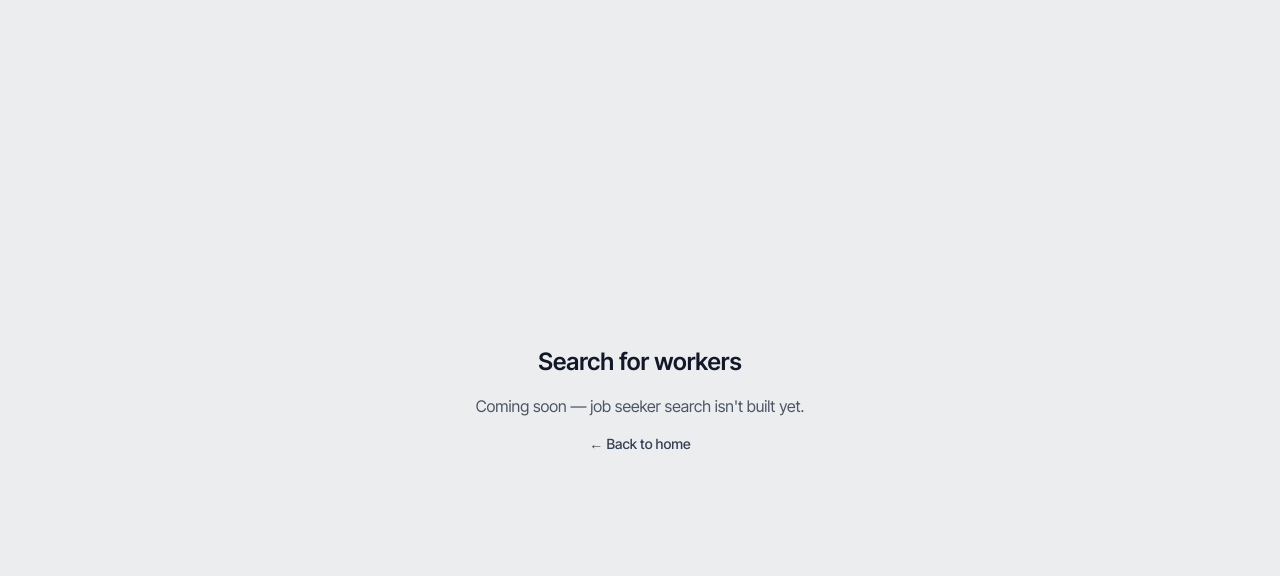
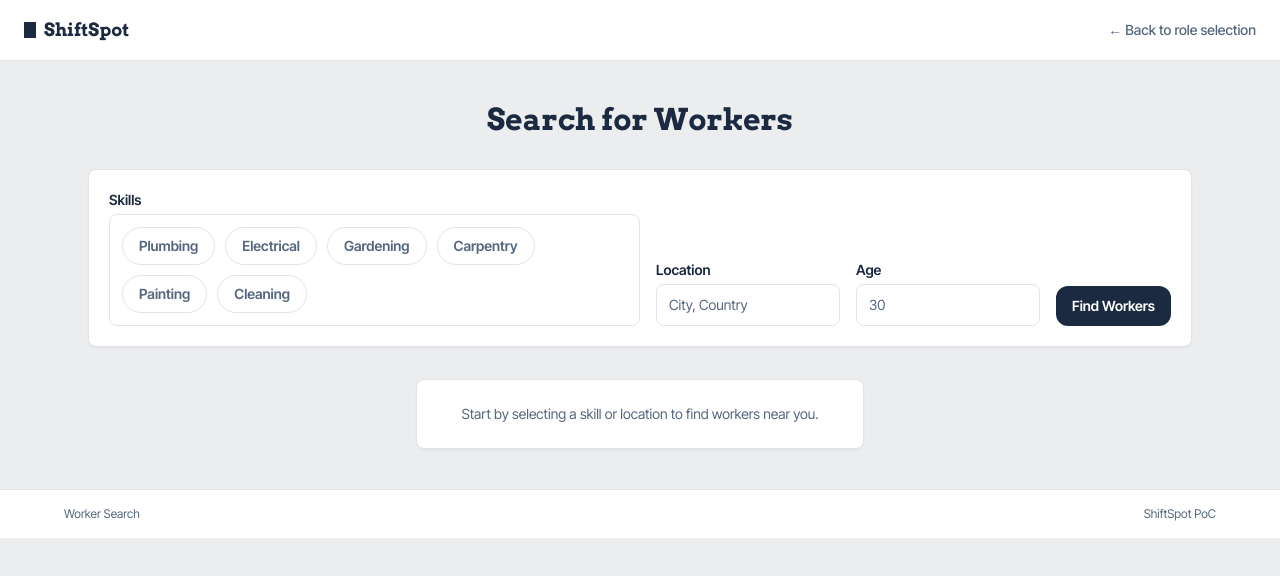
Before and after one commit to sparc24/shiftspot-fe, a React (Vite) app: page /seeker/search in a window 1280 px wide. Shown: the top 576 px of the page. Built offline with nearby package versions, Linux system fonts and the light colour scheme.

Commit message:
feat(SLPTWM-115): wire JobSeekerSearchPage to worker search filter bar and results

```diff
--- a/src/features/job-seeker/JobSeekerSearchPage.tsx
+++ b/src/features/job-seeker/JobSeekerSearchPage.tsx
@@ -1,15 +1,69 @@
+import { useCallback, useState } from 'react'
 import { Link } from 'react-router-dom'
 
+import { ErrorBoundary } from '@/shared/components'
+import type { WorkerSearchFilters } from '@/shared/types'
+
+import { WorkerSearchFilterBar, WorkerSearchResults } from './components'
+import { useWorkerSearch } from './hooks'
+
 export function JobSeekerSearchPage() {
+  const [appliedFilters, setAppliedFilters] = useState<WorkerSearchFilters | null>(null)
+
+  const { data, isLoading, isError, error, refetch } = useWorkerSearch(appliedFilters)
+
+  const handleSearch = useCallback((filters: WorkerSearchFilters) => {
+    setAppliedFilters(filters)
+  }, [])
+
+  const handleRetry = useCallback(() => {
+    refetch()
+  }, [refetch])
+
   return (
-    <main className="mx-auto flex min-h-screen max-w-lg flex-col items-center justify-center gap-4 p-6 text-center">
-      <h1 className="text-2xl font-semibold text-gray-900">Search for workers</h1>
-      <p className="text-base text-gray-600">
-        Coming soon — job seeker search isn&apos;t built yet.
-      </p>
-      <Link to="/" className="text-sm font-medium text-slate-700 hover:text-slate-900 hover:underline">
-        ← Back to home
-      </Link>
-    </main>
+    <div className="min-h-screen bg-brand-bg">
+      <header className="flex items-center justify-between border-b border-brand-border bg-white px-6 py-4">
+        <span className="flex items-center gap-2 font-serif text-lg font-bold text-brand-navy">
+          <span aria-hidden="true" className="inline-block h-4 w-3 bg-brand-navy" />
+          ShiftSpot
+        </span>
+        <Link
+          to="/"
+          className="text-sm font-medium text-brand-muted hover:text-brand-navy hover:underline"
+        >
+          ← Back to role selection
+        </Link>
+      </header>
+
+      <ErrorBoundary>
+        <main className="mx-auto max-w-6xl px-4 py-10 sm:px-6">
+          <h1 className="text-center font-serif text-3xl font-bold text-brand-navy">
+            Search for Workers
+          </h1>
+
+          <div className="mx-auto mt-8">
+            <WorkerSearchFilterBar onSearch={handleSearch} isSearching={isLoading} />
+          </div>
+
+          <div className="mt-8">
+            <WorkerSearchResults
+              hasSearched={appliedFilters !== null}
+              isLoading={isLoading}
+              isError={isError}
+              errorMessage={error?.message}
+              workers={data ?? []}
+              onRetry={handleRetry}
+            />
+          </div>
+        </main>
+      </ErrorBoundary>
+
+      <footer className="border-t border-brand-border bg-white px-6 py-4">
+        <div className="mx-auto flex max-w-6xl flex-col gap-1 text-xs text-brand-muted sm:flex-row sm:items-center sm:justify-between">
+          <span>Worker Search</span>
+          <span>ShiftSpot PoC</span>
+        </div>
+      </footer>
+    </div>
   )
 }
--- a/src/features/job-seeker/index.ts
+++ b/src/features/job-seeker/index.ts
@@ -1 +1,3 @@
 export { JobSeekerSearchPage } from './JobSeekerSearchPage'
+export { useWorkerSearch } from './hooks'
+export type { SearchMessageVariant, WorkerCardView, WorkerSearchFormValues } from './types'
```
